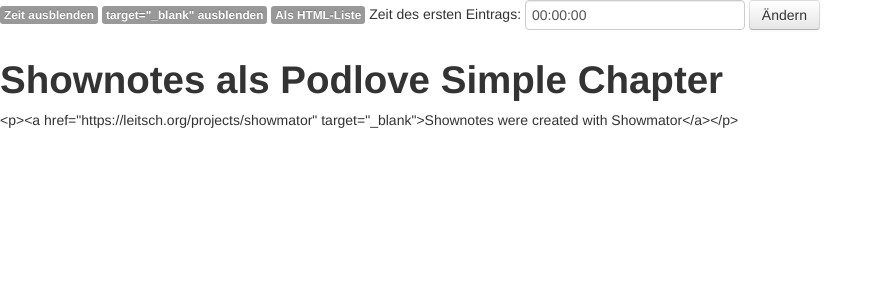
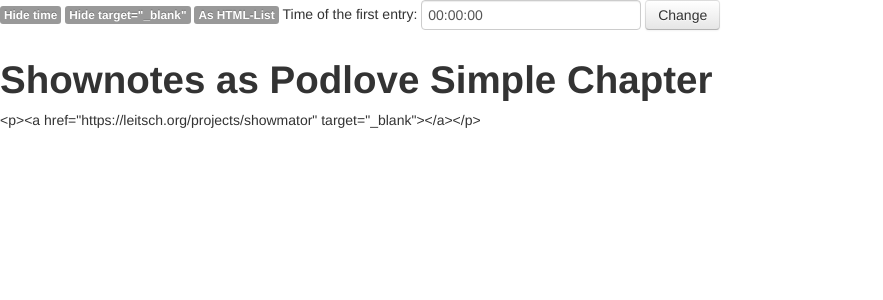
Before and after one commit to lukasleitsch/Showmator, a PHP site: page /push/html.php in a window 1280 px wide. Shown: the top 300 px of the page, without its empty margins (0-883 px from the left). Run offline with PHP 8.4, Linux system fonts and the light colour scheme; data that the repository does not hold is empty; some libraries are stand-ins or nearby versions.

Commit message:
intl finished

```diff
--- a/Server Scripte/add.php
+++ b/Server Scripte/add.php
@@ -46,7 +46,7 @@
 		echo date("H:i:s", $time-$startTime)."\n". html_entity_decode($title);
 
 	}else{
-		echo "Link wurde leider NICHT eingetragen!";
+		echo msg('link_failed');
 	}
 
 
--- a/Server Scripte/delete.php
+++ b/Server Scripte/delete.php
@@ -24,7 +24,7 @@
 
 	file_put_contents("data/".$slug.".json", json_encode($content));
 
-	echo "Erfolgreich gelöscht";
+	echo msg('delete_succ');
 
 	//Push auslösen
 
--- a/Server Scripte/function.php
+++ b/Server Scripte/function.php
@@ -1,6 +1,7 @@
 <?php
 
 $LANG = explode ( "_" , locale_get_default())[0];
+#$LANG = "de";
 include("lang.php");
 date_default_timezone_set('UTC');
 
@@ -23,7 +24,7 @@ function footer_ausgeben(){
 
 	echo'
 			<br />
-			<div class="container"><a href="https://leitsch.org/projects/showmator" target="_blank">Shownotes were created with Showmator</a></div>
+			<div class="container"><a href="https://leitsch.org/projects/showmator" target="_blank">'.msg('show_create').'</a></div>
 		  	</body>
 			</html>
 	';
@@ -33,7 +34,7 @@ function footer_ausgeben(){
 function check_version($version){
 	global $sVersion;
 	if($sVersion != $version){
-		echo "Auf dem Server läuft nicht die aktuelle Version des Showmators. Bitte updaten!";
+		echo msg('wrong_version');
 		exit;
 	}
 }
--- a/Server Scripte/html.php
+++ b/Server Scripte/html.php
@@ -39,16 +39,16 @@
   // Einstellungsmöglichkeiten für die Shownotes
 
 	echo '<div>
-        <span id="hideTime" class="label">Zeit ausblenden</span>
-        <span id="showTime" style="display: none;" class="label label-inverse">Zeit anzeigen</span>
-        <span id="hideTarget" class="label">target="_blank" ausblenden</span>
-        <span id="showTarget" style="display: none;" class="label label-inverse">target="_blank" einblenden</span>
-        <span id="list" class="label">Als HTML-Liste</span><span id="plain" style="display: none;" class="label label-inverse">Als Plain-Text</span>
+        <span id="hideTime" class="label">'.msg('hide_time').'</span>
+        <span id="showTime" style="display: none;" class="label label-inverse">'.msg('show_time').'</span>
+        <span id="hideTarget" class="label">'.msg('hide_blank').'</span>
+        <span id="showTarget" style="display: none;" class="label label-inverse">'.msg('show_blank').'</span>
+        <span id="list" class="label">'.msg('as_html').'</span><span id="plain" style="display: none;" class="label label-inverse">'.msg('as_plain').'</span>
         <form action="'.$_SERVER['PHP_SELF'].'" method="get" accept-charset="utf-8" class="form-inline" style="display: inline;">
           <input type="hidden" name="slug" value="'.$slug.'">
-          Zeit des ersten Eintrags:
+          '.msg('time_f_entry').':
           <input type="text" name="offset" value="'.date("H:i:s", $offsetmeta).'">
-          <input type="submit" value="Ändern" class="btn">
+          <input type="submit" value="'.msg('change').'" class="btn">
 
         </form>
         <br>
@@ -71,14 +71,14 @@
   echo '</div>';
 
   echo '<div id="chapter">';
-  echo '<br><h1>Shownotes als Podlove Simple Chapter</h1>';
+  echo '<br><h1>'.msg('pl_chapter').'</h1>';
   foreach ($content as $value) {
     echo date("H:i:s", $value["time"]-$startTime+$offsetmeta).' '.($value["url"] == 'null' ? $value["title"].'<br>' : $value["title"].' &lt;'.$value["url"].'&gt;<br />');
   }
 
   echo '</div>';
 
-  echo '&lt;p&gt;&lt;a href="https://leitsch.org/projects/showmator&quot; target=&quot;_blank&quot;&gt;Shownotes were created with Showmator&lt;/a&gt;&lt;/p&gt;';
+  echo '&lt;p&gt;&lt;a href="https://leitsch.org/projects/showmator&quot; target=&quot;_blank&quot;&gt;'.msg('show_created').'&lt;/a&gt;&lt;/p&gt;';
 
 ?>
 
--- a/Server Scripte/index.php
+++ b/Server Scripte/index.php
@@ -5,7 +5,7 @@
   		<div class="container">
   			<div class="row">
   				<div class="span12">
-  					<h1>Showmator, das ultimative Shownotes-Tool für Podcaster</h1>
+  					<h1><?php echo msg('punchline'); ?></h1>
   				</div>
   			</div>
   			<div class="row">
@@ -13,7 +13,7 @@
   				<div class="span12"><br /></div>
   				<div class="span4 offset4">
             <a href="/live-shownotes.php" title="Live-Shownotes" class="btn btn-large btn-block">Live-Shownotes</a>
-  					<a href="/shownotes-aufbereiten.php" title="Shownotes aufbereiten" class="btn btn-large btn-block">Shownotes aufbereiten</a>
+  					<a href="/shownotes-aufbereiten.php" title="<?php echo msg('prep_notes'); ?>" class="btn btn-large btn-block"><?php echo msg('prep_notes'); ?></a>
   				</div>
   			</div>
 
--- a/Server Scripte/lang.php
+++ b/Server Scripte/lang.php
@@ -16,6 +16,7 @@ $messages = array (
        'pl_chapter'    => 'Shownotes als Podlove Simple Chapter',
        'prep_notes'    => 'Shownotes aufbereiten',
        'live_notes'    => 'Live-Shownotes',
+       'auto_open'     => 'Neue Links automatisch öffnen',
        'punchline'     => 'Showmator, das ultimative Shownotes-Tool für Podcaster',
        'no_notes'      => 'Bitte noch etwas Geduld. Im Moment sind noch keine Shownotes eingetragen.',
        'cur_viewer'    => 'Aktuelle Betrachter',
@@ -43,6 +44,7 @@ $messages = array (
        'pl_chapter'    => 'Shownotes as Podlove Simple Chapter',
        'prep_notes'    => 'prepare Shownotes',
        'live_notes'    => 'Live-Shownotes',
+       'auto_open'     => 'Open new links automatically',
        'punchline'     => 'Showmator, the ultimate Shownotes-Tool for Podcasters',
        'no_notes'      => 'Please be patient. There are no Shownotes at the Moment.',
        'cur_viewer'    => 'Current Viewer',
```
Also changed, not shown: Server Scripte/live.php (+3 -4 lines), Server Scripte/settings.php (+4 -4 lines).
